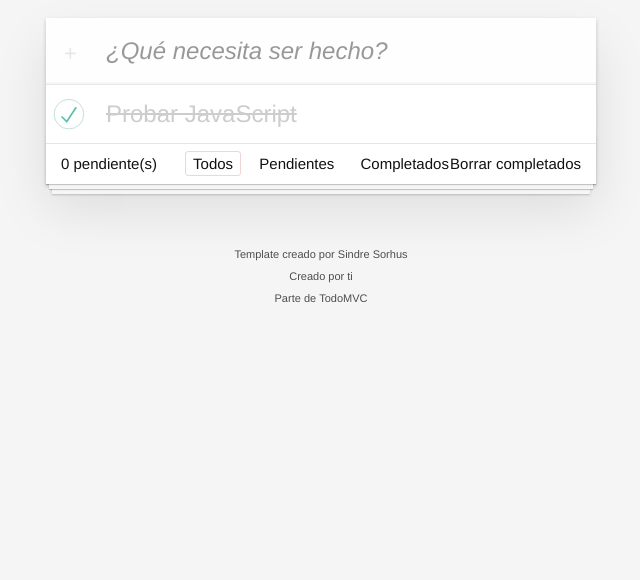
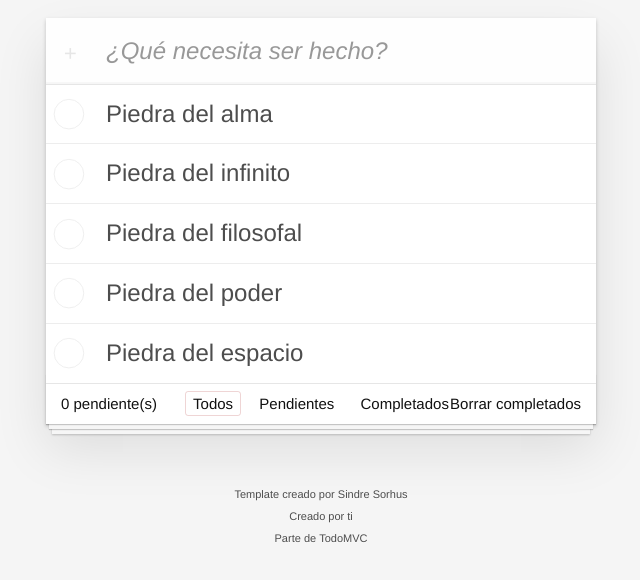
Before and after one commit to ocornejot/todo-list, a website built with Vite: page index.html in a window 1280 px wide. Shown: the part 112-692 px from the top of the page, without its empty margins (319-959 px from the left). Built offline with nearby package versions, Linux system fonts and the light colour scheme.

Commit message:
FH Course: Rendering todos items.

```diff
--- a/src/store/todo.store.js
+++ b/src/store/todo.store.js
@@ -9,7 +9,10 @@ const Filters = {
 const state = {
   todos: [
     new Todo('Piedra del alma'),
-    new Todo('Piedra del infinito')
+    new Todo('Piedra del infinito'),
+    new Todo('Piedra del filosofal'),
+    new Todo('Piedra del poder'),
+    new Todo('Piedra del espacio'),
   ],
   filter: Filters.All
 }
--- a/src/todos/app.html
+++ b/src/todos/app.html
@@ -16,14 +16,7 @@
     <ul class="todo-list">
       <!-- These are here just to show the structure of the list items -->
       <!-- List items should get the class "editing" when editing and "completed" when marked as completed -->
-      <li class="completed" data-id="abc">
-              <div class="view">
-                  <input class="toggle" type="checkbox" checked>
-                  <label>Probar JavaScript</label>
-                  <button class="destroy"></button>
-              </div>
-              <input class="edit" value="Create a TodoMVC template">
-          </li>
+
       <!-- <li>
               <div class="view">
                   <input class="toggle" type="checkbox">
--- a/src/todos/app.js
+++ b/src/todos/app.js
@@ -1,13 +1,26 @@
 import html from './app.html?raw';
+import todoStore from '../store/todo.store';
+import { renderTodos } from './use-cases';
+
+const ElementIDs = {
+  TodoList: '.todo-list',
+}
 
 /**
  *
  * @param {String} elementId
  */
 export const App = ( elementId ) => {
+
+  const displayTodos = () => {
+    const todos = todoStore.getTodos( todoStore.getCurrentFilter() );
+    renderTodos( ElementIDs.TodoList, todos );
+  }
+
   (() => {
     const app = document.createElement('div');
     app.innerHTML = html;
     document.querySelector( elementId ).append( app );
+    displayTodos();
   })();
 }
--- /dev/null
+++ b/src/todos/use-cases/create-todo-html.js
@@ -0,0 +1,29 @@
+import { Todo } from "../models/todo.model";
+
+/**
+ *
+ * @param {Todo} todo
+ */
+export const createTodoHtml = ( todo ) => {
+  if ( !todo ) throw new Error('A Todo object is required');
+
+  const { id, description, done } = todo;
+
+  const html = /*HTML*/ `
+    <div class="view">
+      <input class="toggle" type="checkbox" ${ done ? 'checked' : '' }>
+      <label>${ description }</label>
+      <button class="destroy"></button>
+    </div>
+    <input class="edit" value="Create a TodoMVC template">
+  `;
+
+  const liElement = document.createElement('li');
+  liElement.innerHTML = html;
+  liElement.setAttribute('data-id', id );
+
+  if ( done )
+    liElement.classList.add('completed');
+
+  return liElement;
+}
--- /dev/null
+++ b/src/todos/use-cases/index.js
@@ -0,0 +1,2 @@
+export { renderTodos } from "./render-todos";
+export { createTodoHtml } from "./create-todo-html";
--- /dev/null
+++ b/src/todos/use-cases/render-todos.js
@@ -0,0 +1,24 @@
+import { Todo } from "../models/todo.model";
+import { createTodoHtml } from "./create-todo-html";
+
+let element;
+
+/**
+ *
+ * @param {String} elementId
+ * @param {Todo} todos
+ */
+export const renderTodos = ( elementId, todos = [] ) => {
+
+  if ( !element )
+    element = document.querySelector( elementId );
+
+  if ( !element ) throw new Error(`Element ${elementId} not found`);
+
+  element.innerHTML = '';
+
+  todos.forEach( todo => {
+    element.append( createTodoHtml( todo ) );
+  })
+
+}
```
